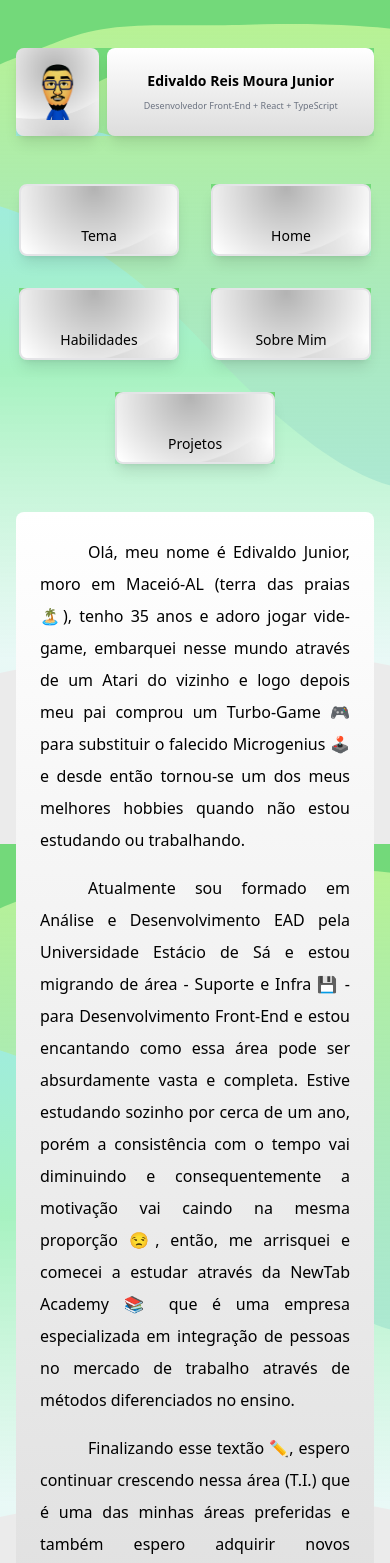
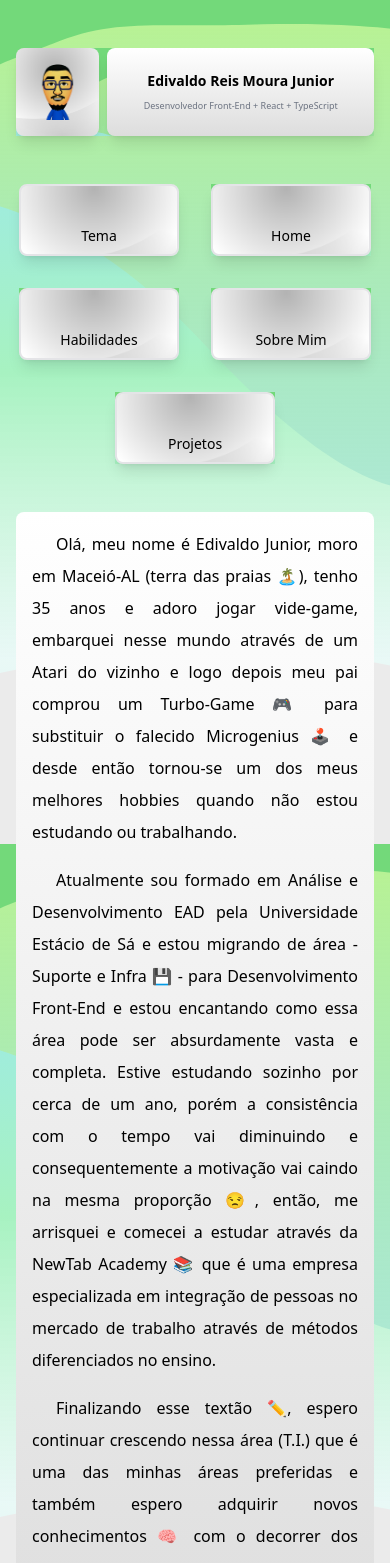
Before and after one commit to EdiJunior88/Portfolio_v2, a Vue app in the folder portfolio/: page /sobre-mim in a window 390 px wide. Shown: the top 1563 px of the page. Built offline with nearby package versions, Linux system fonts and the light colour scheme; some icons are missing; what @splidejs/vue-splide would draw is missing.

Commit message:
- Ajustando a versão mobile dos seguintes componentes: AboutPage

```diff
--- a/portfolio/src/page/AboutPage.vue
+++ b/portfolio/src/page/AboutPage.vue
@@ -15,7 +15,7 @@ const themeStore = useThemeStore()
 <template>
   <div
     :class="{ Switch: themeStore.Switch, WiiU: !themeStore.Switch }"
-    class="w-full p-6 rounded-lg antialiased font-normal"
+    class="w-full p-4 sm:p-6 rounded-lg antialiased font-normal indent-6 sm:indent-12"
   >
     <p>
       Olá, meu nome é Edivaldo Junior, moro em Maceió-AL (terra das praias 🏝️), tenho
@@ -48,7 +48,6 @@ const themeStore = useThemeStore()
 .WiiU p,
 .Switch p {
   text-align: justify;
-  text-indent: 3rem;
   line-height: 2rem;
   padding-bottom: 1rem;
 }
```
